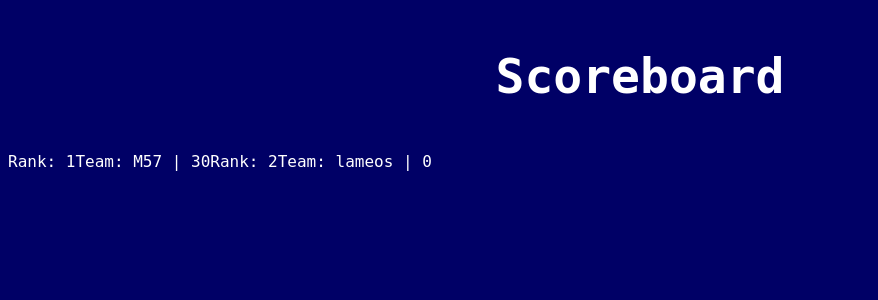
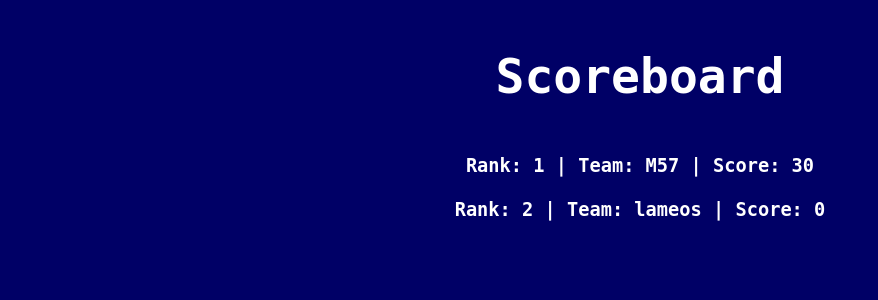
Before and after one commit to MorgenNicodemus/CS2300-Databases-Project, a PHP site: page /scoreboard.php in a window 1280 px wide. Shown: the part 91-391 px from the top of the page, without its empty margins (0-878 px from the left). Run offline with PHP 8.4, Linux system fonts and the light colour scheme; data comes from the database, SQL or seed files in the repository.

Commit message:
formatting the scoreboard 1

```diff
--- a/scoreboard.php
+++ b/scoreboard.php
@@ -23,7 +23,7 @@
     $scoreboard =  "SELECT t_name, score, rank()over( ORDER BY score DESC ) AS t_rank FROM reaver.team;";
     $result = mysqli_query($ReaverDB, $scoreboard);
     while($row = mysqli_fetch_assoc($result)) {
-      echo "Rank: ".$row['t_rank']."Team: ".$row['t_name']." | ".$row['score'];
+      echo "<h4><br>Rank: ".$row['t_rank']." | Team: ".$row['t_name']." | Score: ".$row['score']."</h4>";
     }
     ?>
   </body>
```
